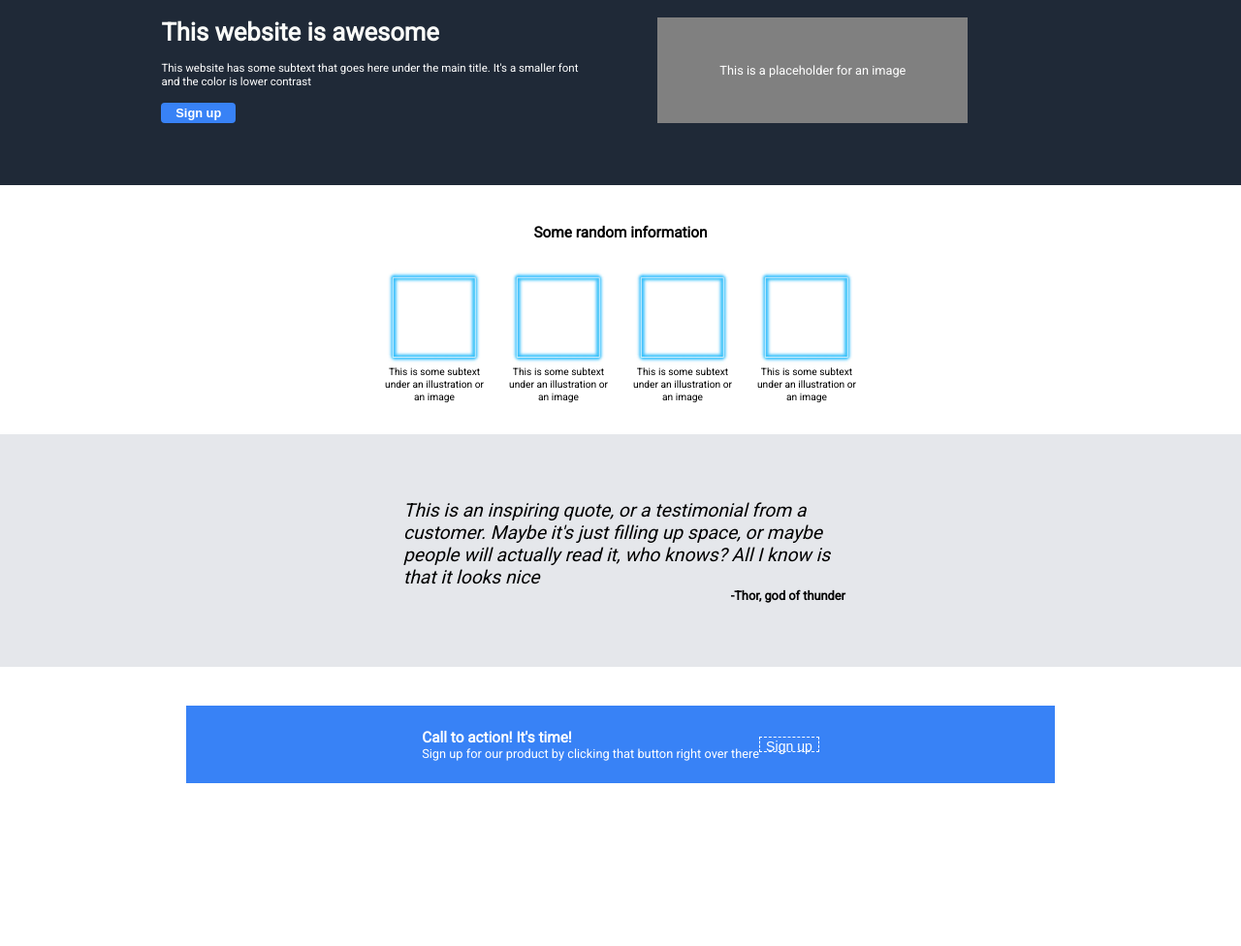
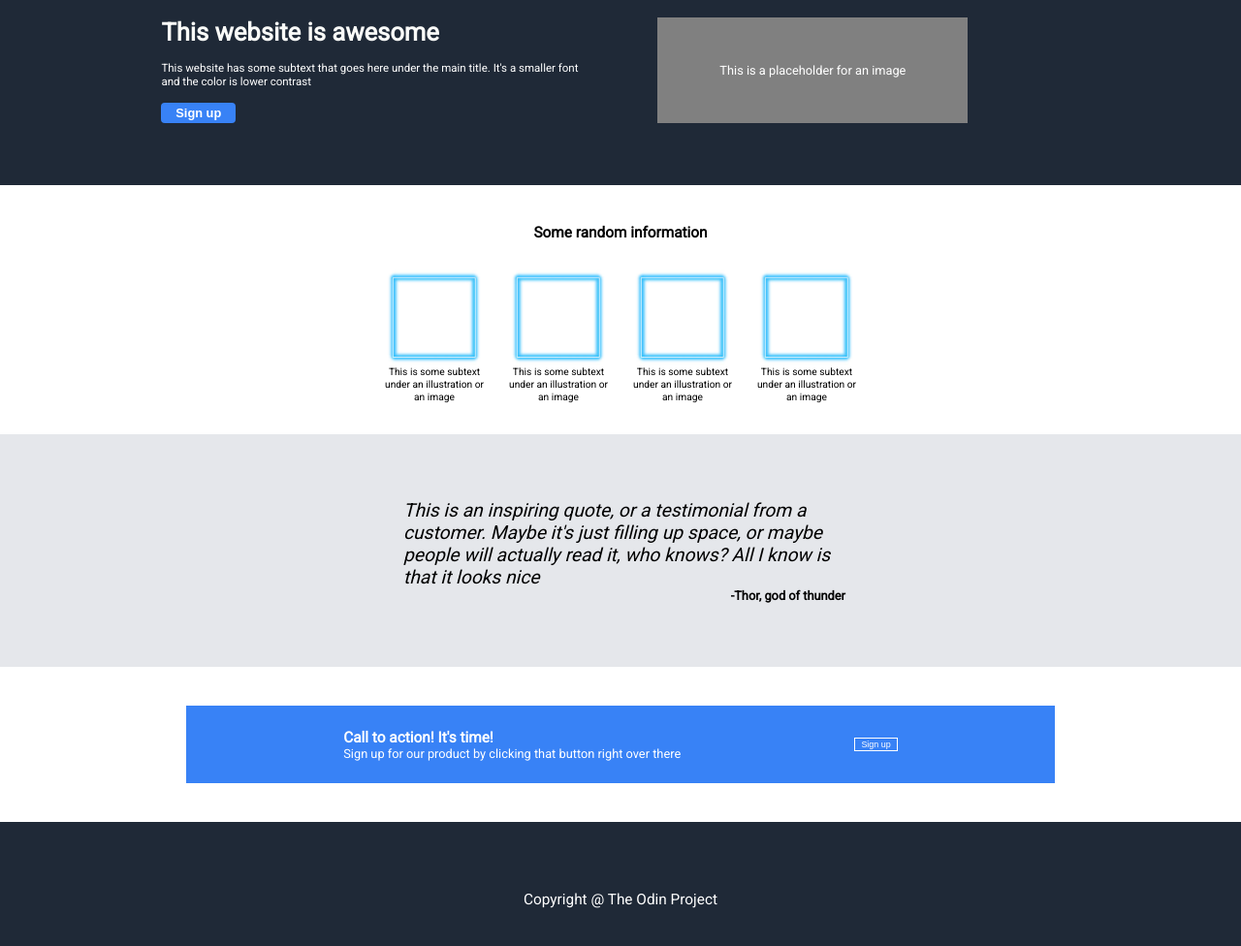
Before and after one commit to Linolam285/landingPage, a plain HTML site: page index.html in a window 1280 px wide. Shown: the part 70-1046 px from the top of the page at 97% size. Before the commit the page ends 918 px from the top, so only its background shows below. Drawn offline with Linux system fonts and the light colour scheme.

Commit message:
Final commit

```diff
--- a/index.html
+++ b/index.html
@@ -66,6 +66,9 @@
             <button class="signup2">Sign up</button>
         </div>
     </div>
+    <div class = 'footer'>
+        <div class="footerText">Copyright @ The Odin Project</div>
+    </div>
 </body>
 
 </html>
--- a/styles.css
+++ b/styles.css
@@ -187,7 +187,21 @@ body {
 .signup2 {
     color:white;
     background-color:#3882F6;
-    border:1px dashed white;
+    border:1px solid white;
     max-height:2vh;
-    font-size:1.1vw;
+    font-size:0.7vw;
+    margin-left:14vw;
 }
+
+.footer {
+    background-color: #1F2937;
+    min-height:20vh;
+    display:flex;
+    justify-content: center;
+    align-items: center;
+}
+
+.footerText {
+    color:white;
+    font-size:1.2vw;
+}
```
